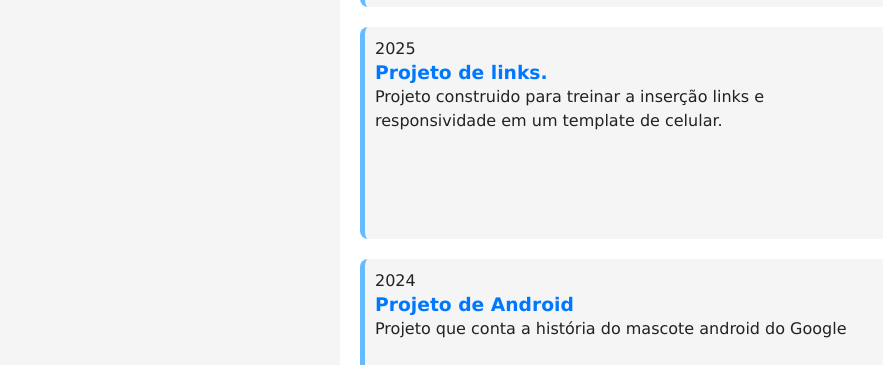
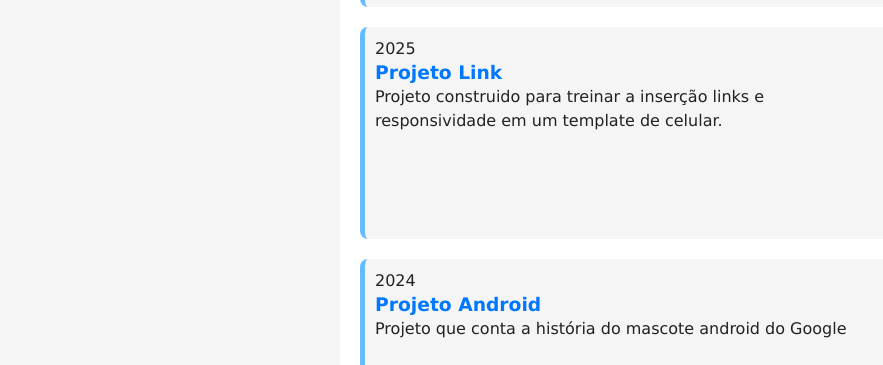
Before and after one commit to cassio-mendonca/projeto-portifolio, a plain HTML site: page index.html in a window 1280 px wide. Shown: the part 1437-1802 px from the top of the page, 0-883 px from the left. Drawn offline with Linux system fonts and the light colour scheme.

Commit message:
Update index.html

```diff
--- a/index.html
+++ b/index.html
@@ -190,7 +190,7 @@
                         <img src="imagens/projeto-03-android.jpg" alt="Projeto 3" class="foto">
                         <div class="projeto-info">
                             <p class="periodo">2024</p>
-                            <h3 class="titulo"><a href="https://cassio-mendonca.github.io/projeto-android/" target="_blank">Projeto de Android</a></h3>
+                            <h3 class="titulo"><a href="https://cassio-mendonca.github.io/projeto-android/" target="_blank">Projeto Android</a></h3>
                             <p>Projeto que conta a história do mascote android do Google</p>
                         </div>
                         <!--Fim projeto Android-->
@@ -199,7 +199,7 @@
                         <img src="imagens/projeto-04-links.jpg" alt="Projeto 4" class="foto">
                         <div class="projeto-info">
                             <p class="periodo">2025</p>
-                            <h3 class="titulo"><a href="https://cassio-mendonca.github.io/projeto-social/" target="_blank" >Projeto de links.</a></h3>
+                            <h3 class="titulo"><a href="https://cassio-mendonca.github.io/projeto-social/" target="_blank" >Projeto Link</a></h3>
                             <p>Projeto construido para treinar a inserção links e responsividade em um template de celular.</p>
                         </div>
                         <!--Fim projeto Links-->
```
